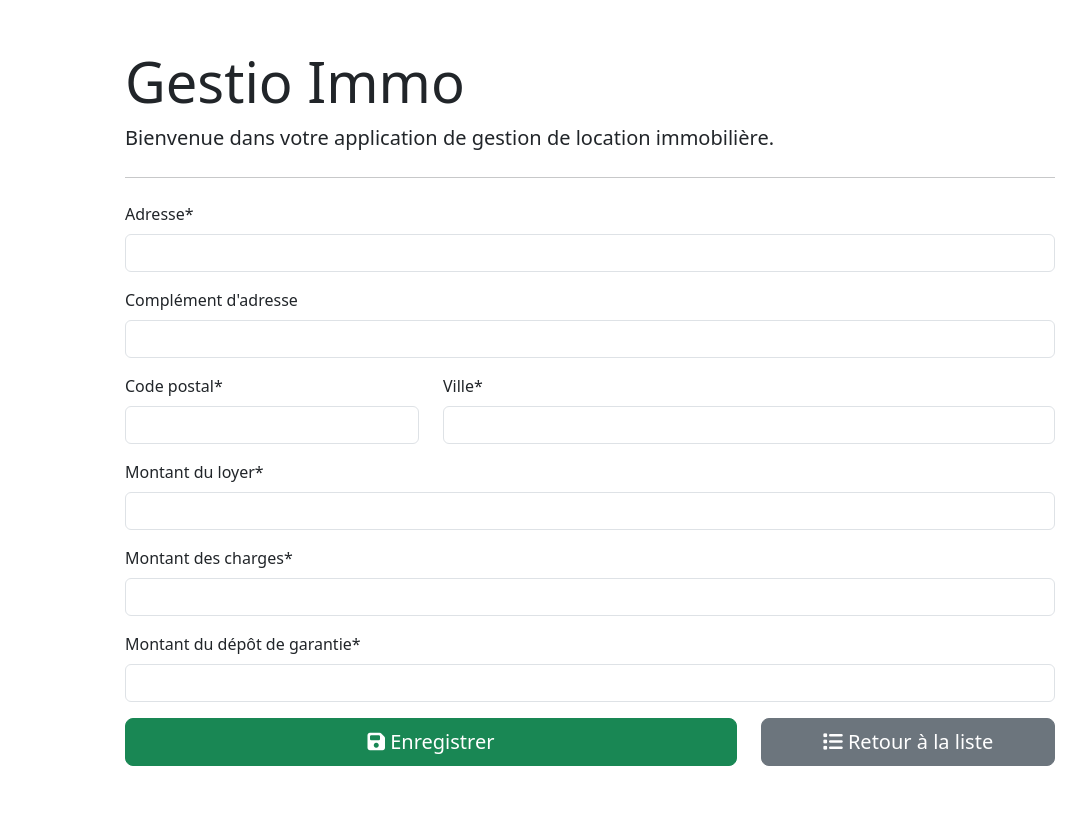
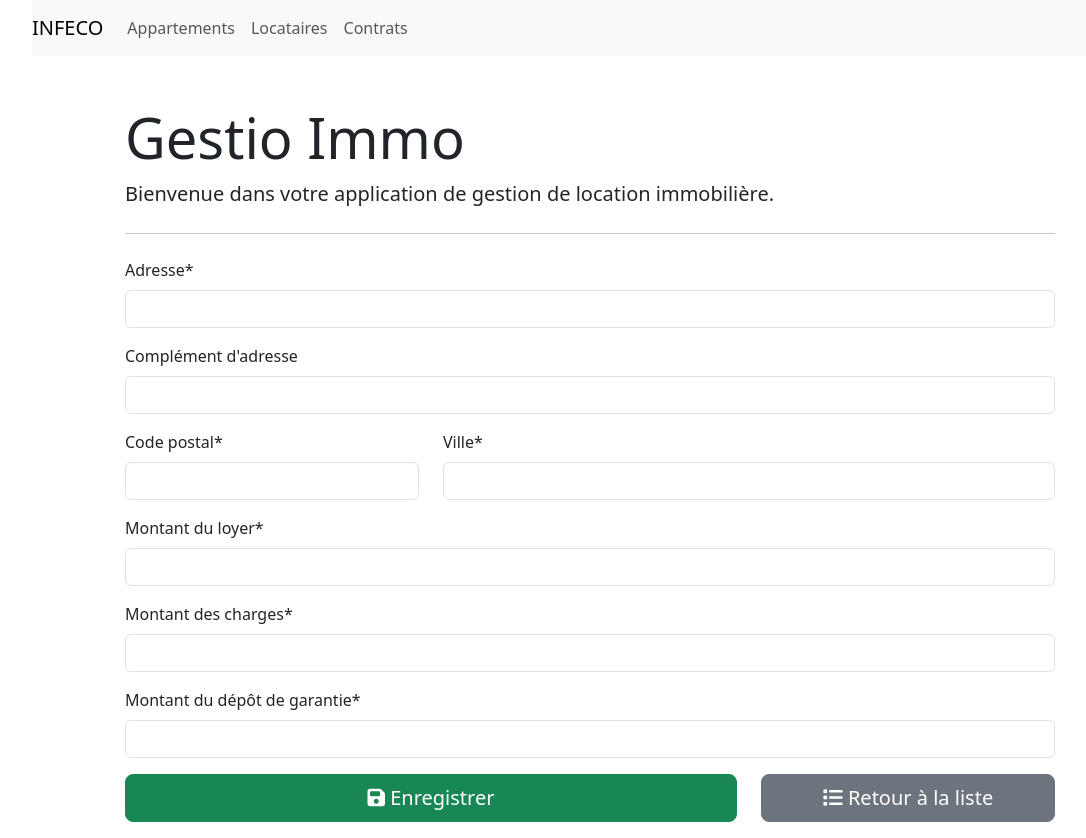
Before and after one commit to luciepellier/app_immo, a Django app: page /apartment/ in a window 1280 px wide. Shown: the whole page, without its empty margins (50-1136 px from the left). Before the commit the page ends 766 px from the top, so only its background shows below. Run offline with Django 4.2, Linux system fonts and the light colour scheme; some libraries are stand-ins or nearby versions.

Commit message:
add navbar in base template header

```diff
--- a/project_immo/gestion_immo/templates/apartment_management/base.html
+++ b/project_immo/gestion_immo/templates/apartment_management/base.html
@@ -9,6 +9,27 @@
     <link rel="stylesheet" href="https://cdnjs.cloudflare.com/ajax/libs/font-awesome/6.4.0/css/all.min.css">
 </head>
 <body>
+    <div class="container">
+        <nav class="navbar navbar-expand-lg navbar-light bg-light">
+            <a class="navbar-brand " href="#">INFECO</a>
+            <button class="navbar-toggler" type="button" data-toggle="collapse" data-target="#navbarNav" aria-controls="navbarNav" aria-expanded="false" aria-label="Toggle navigation">
+            <span class="navbar-toggler-icon"></span>
+            </button>
+            <div class="collapse navbar-collapse" id="navbarNav">
+                <ul class="navbar-nav">
+                    <li class="nav-item active">
+                    <a class="nav-link" href="{% url 'apartment_list' %}">Appartements <span class="sr-only">(current)</span></a>
+                    </li>
+                    <li class="nav-item">
+                    <a class="nav-link" href="{% url 'occupant_list' %}">Locataires</a>
+                    </li>
+                    <li class="nav-item">
+                    <a class="nav-link" href="{% url 'contract_list' %}">Contrats</a>
+                    </li>
+                </ul>
+            </div>
+        </nav>
+    </div>
     <div class="container">
         <div class="col-md-10 offset-md-1 mt-5">
             <div class="jumbotron">
```
